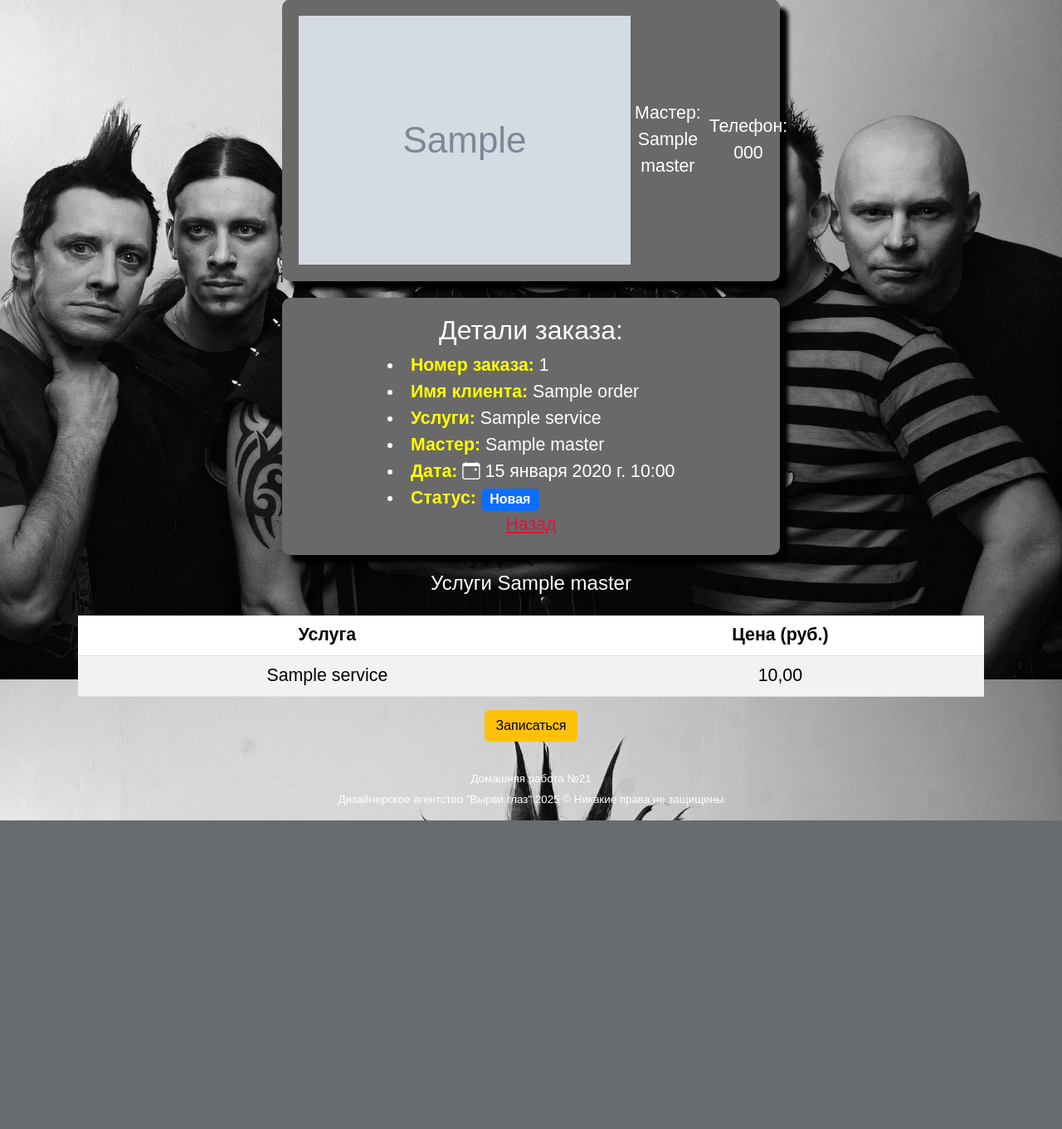
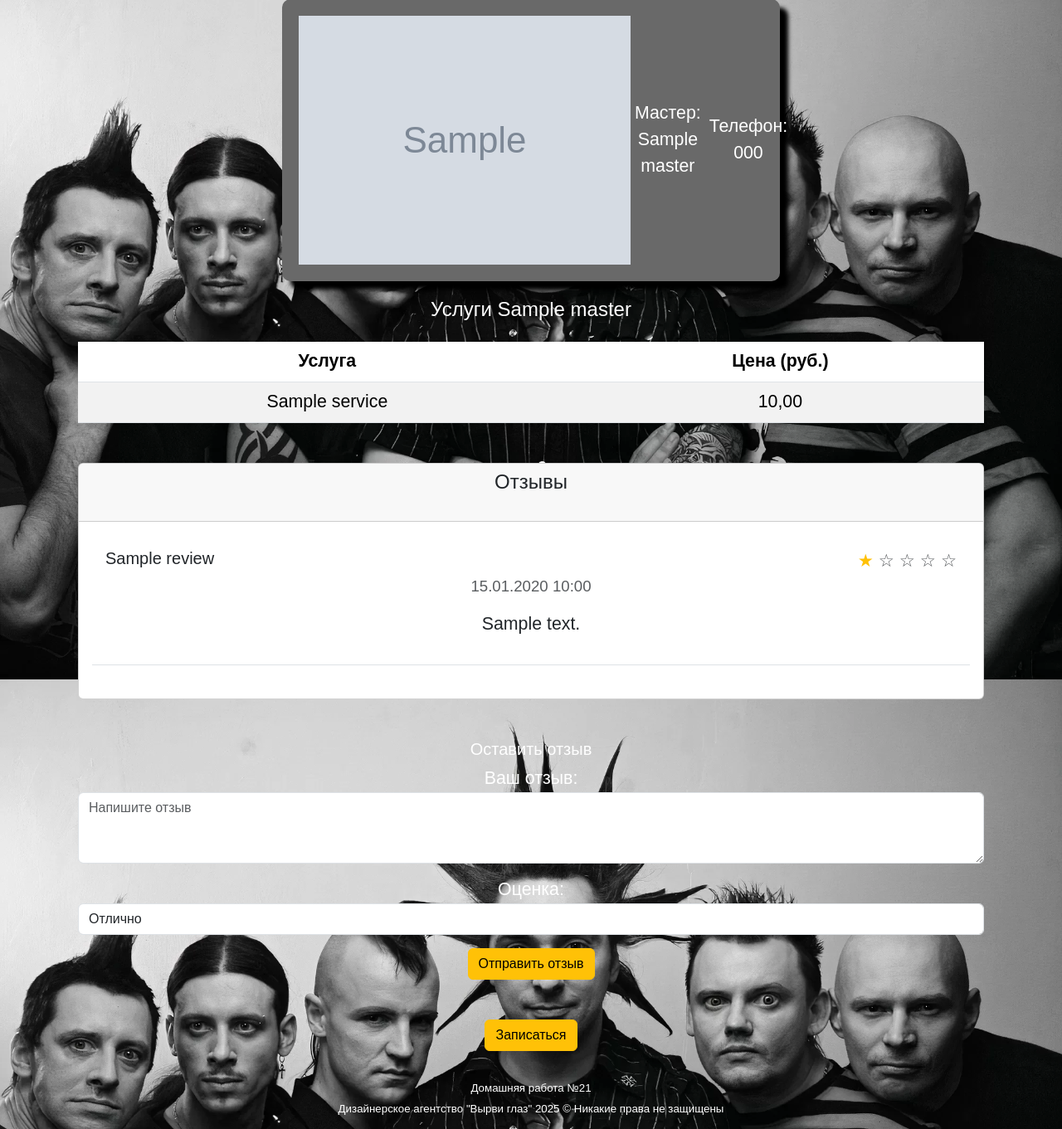
Before and after one commit to Greg-Miles/May_25, a Django app: page /master/1/ in a window 1280 px wide. Shown: the part 141-1502 px from the top of the page at 83% size. Before the commit the page ends 1130 px from the top, so only its background shows below. Run offline with Django 5.2, Linux system fonts and the light colour scheme; a user stored in the database is signed in; tables that the repository leaves empty hold one stand-in row (values such as "Sample post"); grey boxes marked "Sample" are stand-in pictures; some web fonts are replaced.

Commit message:
hw_23: форма отзывов и показ отзывов на страничке мастера

```diff
--- a/core/forms.py
+++ b/core/forms.py
@@ -1,7 +1,7 @@
 from django import forms
 from django.contrib.auth.forms import UserCreationForm, AuthenticationForm
 from django.contrib.auth.models import User
-from .models import Service, Order
+from .models import Service, Order, Review
 
 class UserRegistrationForm(UserCreationForm):
     email = forms.EmailField(required=True)
@@ -31,3 +31,12 @@ class OrderForm(forms.ModelForm):
             'services': forms.SelectMultiple(attrs={'class': 'form-control'}),
             'master': forms.Select(attrs={'class': 'form-control'}),
         }
+
+class ReviewForm(forms.ModelForm):
+    class Meta:
+        model = Review
+        fields = ['text', 'rating']
+        widgets = {
+            'text': forms.Textarea(attrs={'class': 'form-control', 'rows': 3, 'placeholder': 'Напишите отзыв'}),
+            'rating': forms.Select(attrs={'class': 'form-control'}),
+        }
--- a/core/views.py
+++ b/core/views.py
@@ -3,7 +3,7 @@ from django.http import HttpResponseNotFound
 from django.contrib import messages
 from django.contrib.auth import authenticate, login, logout
 from django.contrib.auth.decorators import login_required, user_passes_test
-from .forms import UserRegistrationForm, LoginForm, OrderForm
+from .forms import UserRegistrationForm, LoginForm, OrderForm, ReviewForm
 from core.models import *
 from django.contrib.auth.models import User
 
@@ -190,14 +190,41 @@ def make_order(request, master_id=None):
 
 def master_detail(request, master_id):
     """
-    Представление для просмотра деталей мастера.
+    Представление для просмотра деталей мастера и добавления отзывов.
     """
     master = get_object_or_404(Master, id=master_id)
     services = Service.objects.filter(masters=master)
-    orders = Order.objects.filter(master=master)
+
+    # Get published reviews for this master
+    reviews = Review.objects.filter(master=master, is_published=True,).order_by('-created_at')[:5]
+
+    # Handle review submission
+    if request.method == 'POST':
+        form = ReviewForm(request.POST)
+        if form.is_valid():
+            review = form.save(commit=False)
+            review.master = master
+
+            # Set the client name based on authentication status
+            if request.user.is_authenticated:
+                review.client_name = request.user.username
+            else:
+                review.client_name = "Гость"
+
+            # Set review as unpublished until approved (optional)
+            review.is_published = False
+
+            review.save()
+            messages.success(request, 'Спасибо за ваш отзыв! Он будет опубликован после проверки.')
+            return redirect('master_detail', master_id=master_id)
+    else:
+        form = ReviewForm()
+
     context = {
         'master': master,
         'services': services,
-        'orders': orders,
+        'reviews': reviews,
+        'form': form,
     }
+
     return render(request, 'master_detail.html', context)
--- a/templates/master_detail.html
+++ b/templates/master_detail.html
@@ -30,6 +30,57 @@
             </tbody>
         </table>
     </div>
+    <div class="container mt-5">
+        <div class="card">
+            <div class="card-header">
+                <h4 class="mb-4">Отзывы</h4>
+            </div>
+            <div class="card-body">
+                {% if reviews %}
+                    {% for review in reviews %}
+                        <div class="review mb-4 p-3 border-bottom">
+                            <div class="d-flex justify-content-between">
+                                <h5>{{ review.client_name }}</h5>
+                                <div class="rating">
+                                    {% for i in "12345" %}
+                                        {% if forloop.counter <= review.rating %}
+                                            <span class="text-warning">★</span>
+                                        {% else %}
+                                            <span class="text-muted">☆</span>
+                                        {% endif %}
+                                    {% endfor %}
+                                </div>
+                            </div>
+                            <p class="text-muted small">{{ review.created_at|date:"d.m.Y H:i" }}</p>
+                            <p>{{ review.text }}</p>
+                        </div>
+                    {% endfor %}
+                    {% else %}
+                    <p class="text-center text-muted">Пока нет отзывов. Будьте первым, кто оставит отзыв!</p>
+                {% endif %}
+            </div>
+        </div>
+        <div class="card-footer">
+            <h5 class="mt-5">Оставить отзыв</h5>
+            <form method="POST">
+                {% csrf_token %}
+
+                <div class="form-group mb-3">
+                    <label for="{{ form.text.id_for_label }}">Ваш отзыв:</label>
+                    {{ form.text }}
+                    {{ form.text.errors }}
+                </div>
+
+                <div class="form-group mb-3">
+                    <label for="{{ form.rating.id_for_label }}">Оценка:</label>
+                    {{ form.rating }}
+                    {{ form.rating.errors }}
+                </div>
+
+                <button type="submit" class="btn btn-warning mb-5">Отправить отзыв</button>
+            </form>
+        </div>
+    </div>
     <button class="btn btn-warning make_appointment_with_master" data-url="{% url 'make_order_with_master' master.id %}">
         Записаться
     </button>
```
